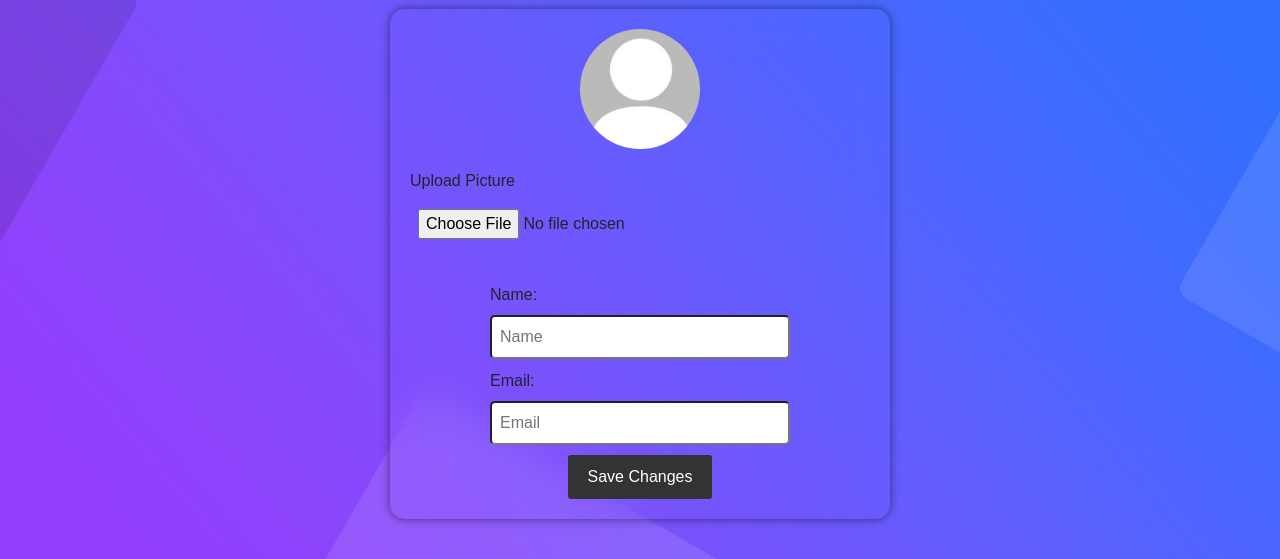
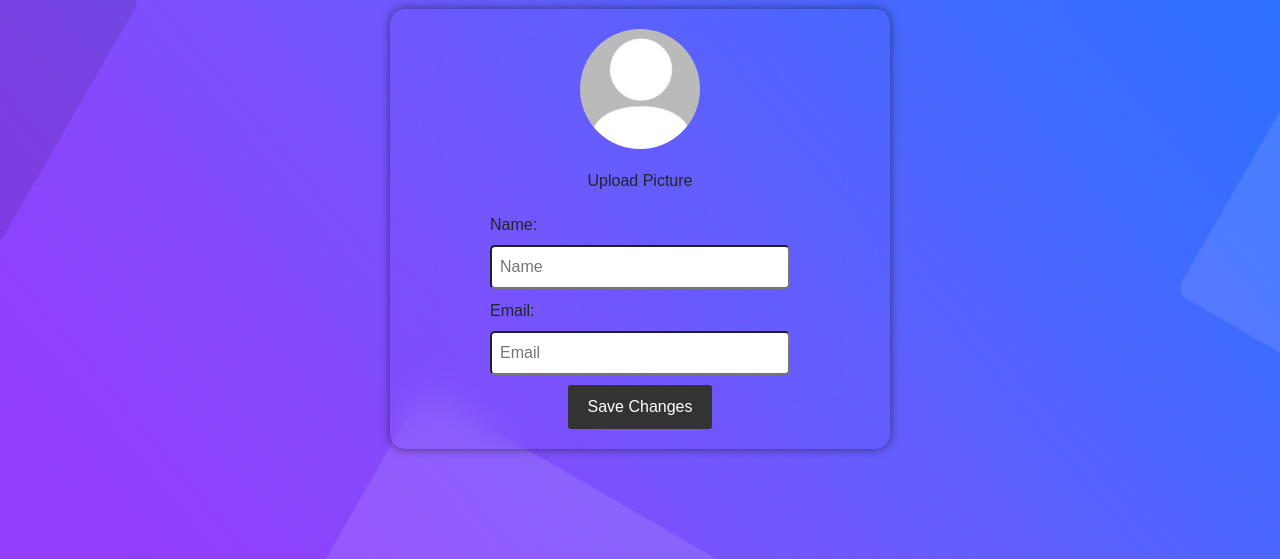
Before and after one commit to oimahawong/BrainBit_DatingApp, a Flask app: template templates/profile.html in a window 1280 px wide. Shown: the part 191-750 px from the top of the page. Run offline with Flask 3, Linux system fonts and the light colour scheme; the template is opened without the code that fills it, so the values that code supplies are empty; parts of the project's set-up code (start-up, migrations or seed data) failed here and were passed over.

Commit message:
update profile page

```diff
--- a/static/css/profile.css
+++ b/static/css/profile.css
@@ -97,7 +97,13 @@ input {
     box-sizing: border-box;
     margin-bottom: 10px;
 }
+#input-file {
+    display: none;
+}
 
+#clickFile {
+    text-align: center;
+}
 button {
 
     background-color: #333;
--- a/templates/profile.html
+++ b/templates/profile.html
@@ -34,7 +34,7 @@
                 <img src="../static/images/avatar_placeholder1.jpg" alt="profile-picture" id = "profilePic">
                 </div>
                <!-- <div class="upload-text"> Upload Picture</div> -->
-               <label for="input-file">Upload Picture</label>
+               <label for="input-file" id="clickFile">Upload Picture</label>
                <input type="file" accept="image/jpg, image/png, image/jpeg" id="input-file" id="input-file">
          </div>
         <form id="editProfileForm">
```
